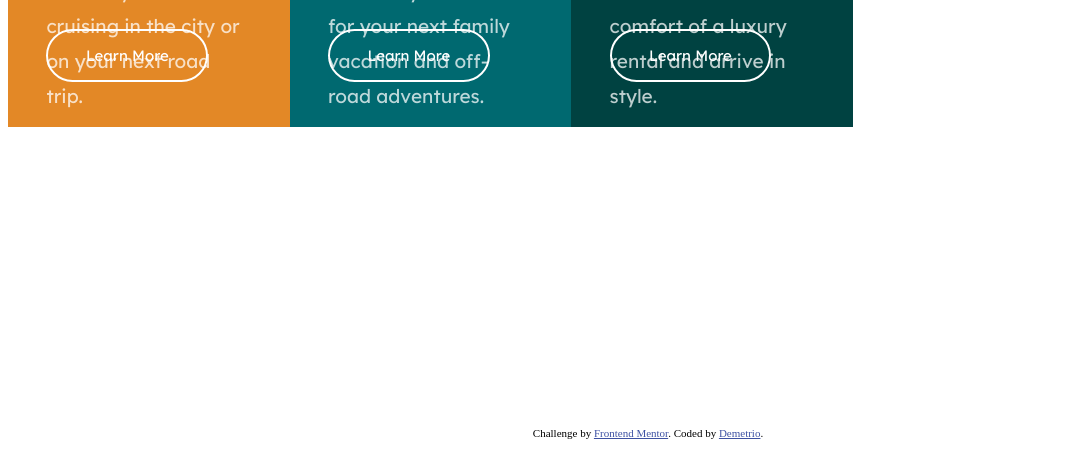
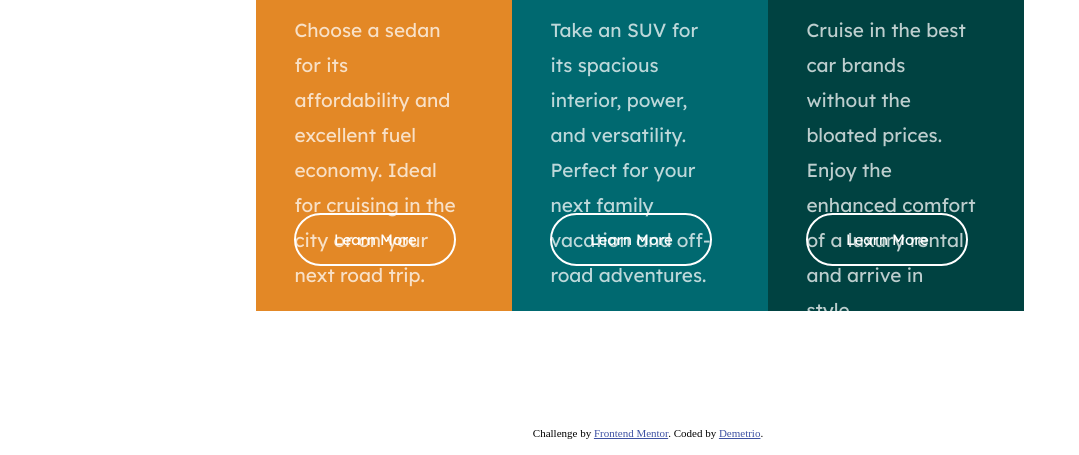
Before and after one commit to Demetrio-s-Frontend-Mentor-Projects/3-column-preview-card-component-main, a plain HTML site: page index.html in a window 1280 px wide. Shown: the part 361-816 px from the top of the page, without its empty margins (0-1079 px from the left). Drawn offline with Linux system fonts and the light colour scheme.

Commit message:
Desktop Styling Done

```diff
--- a/styles.css
+++ b/styles.css
@@ -17,11 +17,13 @@ body{
 }
 
 .car-container {
+    bottom: 16vh;
     display: inline-flex;
     flex-direction: row;
-    height: 60vh;
+    height: 65vh;
     position: absolute;
-    width: 66%;
+    right: 20vw;
+    width: 60%;
 }
 
 .car-div1, .car-div2, .car-div3 {
@@ -57,6 +59,7 @@ body{
 
 .learn-more {
     background-color: transparent;
+    bottom: 3em;
     border-radius: 2em;
     border: 2px solid white;
     color: white;
@@ -65,5 +68,4 @@ body{
     font-stretch: wider;
     padding: 1em 2.5em 1em 2.5em;
     position: absolute;
-    bottom: 3em;
 }
```
